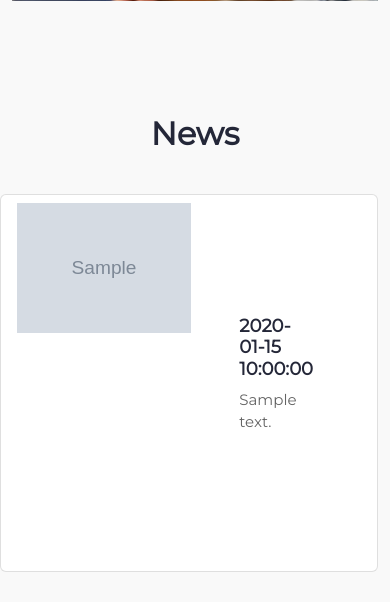
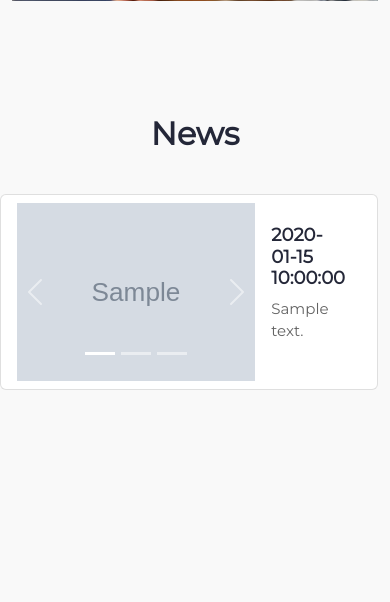
Before and after one commit to parkhyey/python-flask-website, a Flask app: template templates/index.html in a window 390 px wide. Shown: the part 1300-1902 px from the top of the page. After the commit the page ends 1690 px from the top, so only its background shows below. Run offline with Flask 2, Linux system fonts and the light colour scheme; the template is opened without the code that fills it: most values are stand-ins (such as "Sample title", 1, 10 or a date in 2020); grey boxes marked "Sample" are stand-in pictures.

Commit message:
More responsive changes

```diff
--- a/templates/index.html
+++ b/templates/index.html
@@ -62,7 +62,7 @@
                 <li class="list-group-item hstack">
 
                   <!-- Carousel -->
-                  <div id="hello{{ story['news_id'] }}" class="carousel slide" data-bs-ride="true" style="width: 640px; height:360px;">
+                  <div id="hello{{ story['news_id'] }}" class="carousel slide" data-bs-ride="true" style="max-width: 640px;">
                     <div class="carousel-indicators">
                       <button type="button" data-bs-target="#hello{{ story['news_id'] }}" data-bs-slide-to="0" class="active" aria-current="true" aria-label="Slide 1"></button>
                       <button type="button" data-bs-target="#hello{{ story['news_id'] }}" data-bs-slide-to="1" aria-label="Slide 2"></button>
@@ -90,7 +90,7 @@
                   </div>
 
                   <div class="col">
-                    <div class="p-5 vstack">
+                    <div class="p-3 vstack">
                       <h5>{{ story['news_date'] }}</h5>
                       <p>{{ story['news_description'] }}</p>
                     </div>
```
